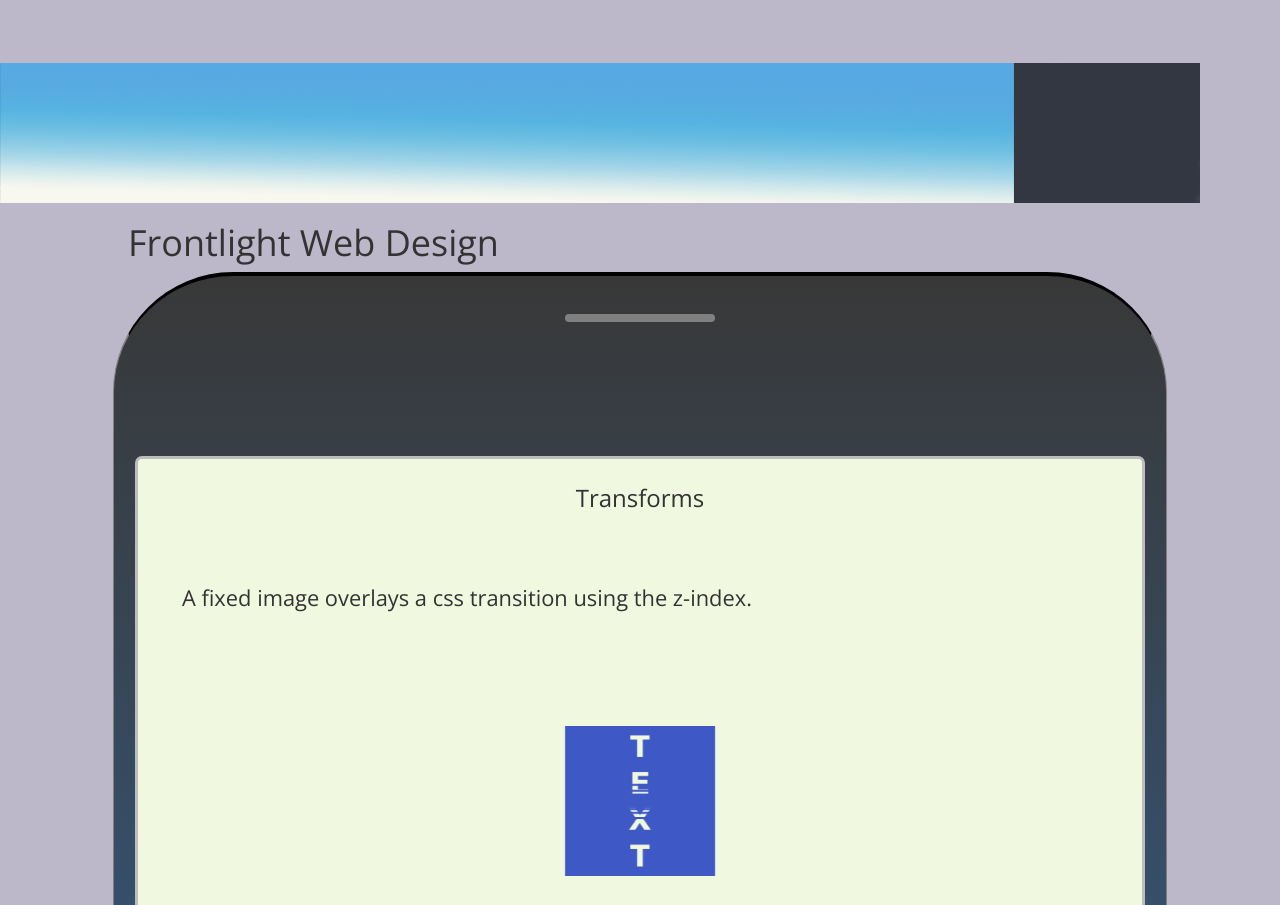
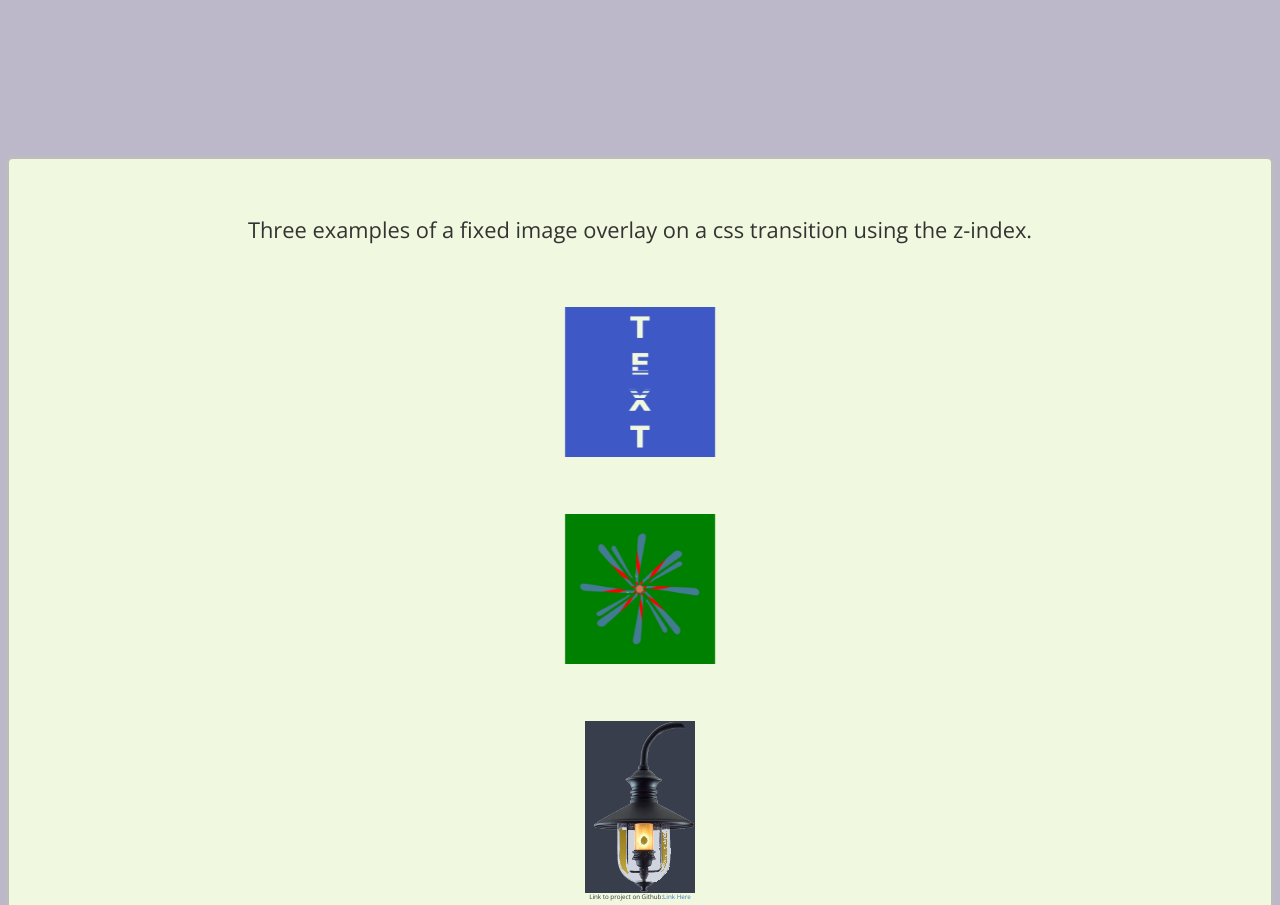
Before and after one commit to jcalcina/three-transforms, a plain HTML site: page index.html in a window 1280 px wide. Shown: the top 905 px of the page. Drawn offline with nearby package versions, Linux system fonts and the light colour scheme.

Commit message:
Add files via upload

```diff
--- a/index.html
+++ b/index.html
@@ -16,53 +16,21 @@
 <body>
 <div id="wrap">
 
-<div id="ban-wrap" class="container-fluid"><div class="row" id="city-banner"><img class="max" src="images/earth.png" width="1200" height="140">
-
-    </div><!--/city-banner-->
-</div><!--/ban-wrap container-->
-
-<div id="con-one" class="container">
-
-    <h1 class="blue">Frontlight Web Design</h1>
-
-</div>
-
-
 <!--MAIN section starts-->
 
-<div class="container">
+<div class="container-fluid">
 
-<div id="row-one" class="row">
-
-<div id="main" class="col-xs-12 grad">
- <div class="cen"><span class="sam"></span></div>
+<div class="row">
 
 <div id="welcome" class="whitebox">
-  <div class="text-center">
-
-    </div>
-    <div class="ui-des">
-        <h3 class="imgctr">Transforms
-        </h3>
-        </div>
 
 <article class="welcbox">
 
-
-<p class="intro">A fixed image overlays a css transition using the z-index.</p>
+<p class="intro cen">Three examples of a fixed image overlay on a css transition using the z-index.</p>
 </article>
-<article class="welcbox">
-
-
-</article>
-
-
-<br><br>
-
 <div class="row gridrow">
 
-<div id="col2" class="col-xs-12 flex radius svcsbox">
-
+<div id="col2" class="col-xs-12 svcsbox">
 
 <div class="carousel-inner">
 
@@ -109,21 +77,12 @@
 
   </div><!--/carousel-inner -->
 
+</div><!--/col12 -->
+<p class="linkto cen">Link to project on Github:<a href="https://github.com/jcalcina/three-transforms">Link Here</a></p>
 
-</div>
 </div> <!-- whitebox -->
 
-</div> <!-- close MAIN div -->
-
-<div class="push"></div>
-
-<div class="footer cen"><div class="foot"><p class="credit copygrad">  &#169; 2013 - 2016 &nbsp; &nbsp; info@frontlightweb.com</p>
-</div><!-- /foot -->
-</div><!-- /footer -->
-
 </div><!--/row-->
-
-
 
 </div><!--/container-->
 
```
